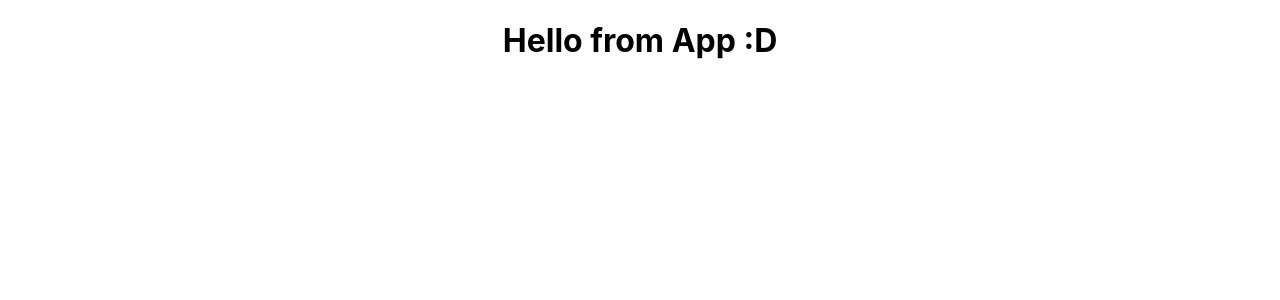
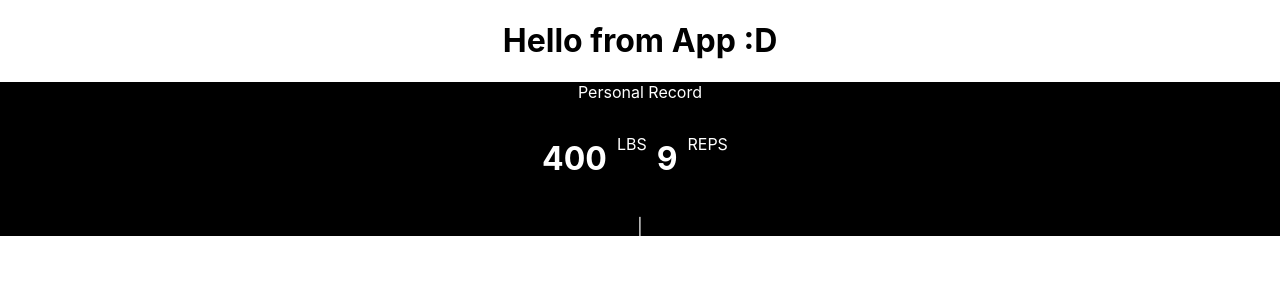
Before and after one commit to bw-weightlifting-journal-3/frontend-weight-lifting, a React (Create React App) app in the folder weight-lifting/: page / in a window 1280 px wide. Shown: the top 300 px of the page. Built offline with nearby package versions, Linux system fonts and the light colour scheme; no server answers; the HTML template or start-up script is replaced by a standard one.

Commit message:
Added placeholder numbers for max-weight and max-reps then added styling for the component in App.css which I will cut and paste (then comment out) into PR.jsx

```diff
--- a/weight-lifting/src/App.css
+++ b/weight-lifting/src/App.css
@@ -36,3 +36,32 @@
     transform: rotate(360deg);
   }
 }
+
+.pr {
+  color: white;
+  background-color: black;
+  width: 100%;
+}
+
+.pr-numbers {
+  display: flex;
+  flex-direction: row;
+  justify-content: center;
+}
+
+.pr-max-weight {
+  display: flex;
+  flex-direction: row;
+  align-content: bottom;
+}
+
+.pr-max-reps {
+  display: flex;
+  flex-direction: row;
+  align-content: bottom;
+}
+
+.units-of-measure {
+  padding-right: 10px;
+  padding-left: 10px;
+}
--- a/weight-lifting/src/App.js
+++ b/weight-lifting/src/App.js
@@ -1,10 +1,13 @@
 import React from 'react';
 import './App.css';
+import PersonalRecord from "./Components/PersonalRecord"
+
 
 function App() {
   return (
     <div className='App'>
       <h1>Hello from App :D</h1>
+      <PersonalRecord/>
     </div>
   );
 }
--- a/weight-lifting/src/Components/PersonalRecord.jsx
+++ b/weight-lifting/src/Components/PersonalRecord.jsx
@@ -3,6 +3,8 @@ import axios from 'axios';
 
 // import PersonalRecord from "./Components/PersonalRecord"
 // <PersonalRecord/>
+
+// res./*fill this out later*/
 
 export default function PersonalRecord({ stats }) {
 
@@ -16,15 +18,15 @@ export default function PersonalRecord({ stats }) {
           .get("https://bw-weightlifting-journal.herokuapp.com/api/user")
           .then(
             res => {
-              setMaxWeight(res./*fill this out later*/)
-              setRepsOfMaxWeight(res./*fill this out later*/)
+              setMaxWeight(400)
+              setRepsOfMaxWeight(9)
 
               console.log("Succesfully recieved data", res)
             }
           )
           .catch(
             error => {
-              console.error('Server Error', error);
+              console.error('A Message From Me, Tyler. Your API Call Has An Error:', error);
             }
           )
         };
@@ -41,11 +43,13 @@ export default function PersonalRecord({ stats }) {
             <div className="pr-numbers container">
 
                 <div className="pr-max-weight container">
-                    <h1 className="pr-max-weight-number">{maxWeight}</h1>
+                    <h1 className="pr-max-weight-number">{maxWeight}400</h1>
+                    <p className="units-of-measure lbs">LBS</p>
                 </div>
 
                 <div className="pr-max-reps container">
-                    <h1 className="pr-max-reps-number">{repsOfMaxWeight}</h1>
+                    <h1 className="pr-max-reps-number">{repsOfMaxWeight}9</h1>
+                    <p className="units-of-measure reps">REPS</p>
                 </div>
 
             </div>
```
